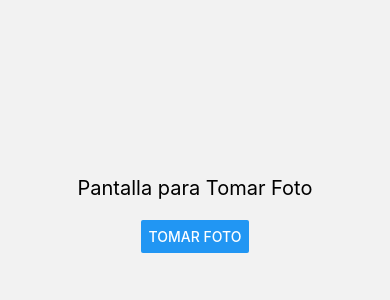
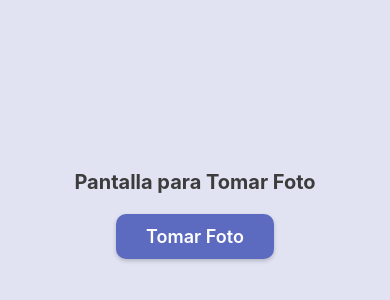
Before and after one commit to Brian-Otero/IAM---IA-climatica, a React Native app: screen /Takepic in a window 390 px wide. Shown: the part 208-508 px from the top of the page. Built offline with nearby package versions, Linux system fonts and the light colour scheme.

Commit message:
Update componente <Takepic>
Se le agrego un estilo inicial para que combinara con los colores del componente <Menu> principal

```diff
--- a/components/Camara/Takepic.tsx
+++ b/components/Camara/Takepic.tsx
@@ -1,5 +1,5 @@
 import React, { useEffect } from 'react';
-import { View, Button, Text, StyleSheet, Alert, PermissionsAndroid, Platform } from 'react-native';
+import { View, Button, Text, StyleSheet, Alert, PermissionsAndroid, Platform, TouchableOpacity } from 'react-native';
 import { launchCamera, ImagePickerResponse } from 'react-native-image-picker';
 import { StackNavigationProp } from '@react-navigation/stack';
 import { RouteProp } from '@react-navigation/native';
@@ -66,7 +66,9 @@ function Takepic({ navigation }: Props) {
   return (
     <View style={styles.container}>
       <Text style={styles.title}>Pantalla para Tomar Foto</Text>
-      <Button title="Tomar Foto" onPress={takePicture} />
+      <TouchableOpacity style={styles.button} onPress={takePicture}>
+        <Text style={styles.buttonText}>Tomar Foto</Text>
+      </TouchableOpacity>
     </View>
   );
 }
@@ -76,11 +78,30 @@ const styles = StyleSheet.create({
     flex: 1,
     justifyContent: 'center',
     alignItems: 'center',
+    backgroundColor: '#E1E3F3',
   },
   title: {
     fontSize: 20,
     marginBottom: 20,
+    color: '#3C3C3C',
+    fontWeight: 'bold',
   },
-});
+  button: {
+    backgroundColor: '#5C6BC0',
+    paddingVertical: 12,
+    paddingHorizontal: 30,
+    borderRadius: 10,
+    shadowColor: '#000',
+    shadowOpacity: 0.2,
+    shadowOffset: { width: 0, height: 2 },
+    shadowRadius: 4,
+    elevation: 5,
+  },
+  buttonText: {
+    color: '#FFF',
+    fontSize: 18,
+    fontWeight: '600',
+  },
+})
 
 export default Takepic;
```
